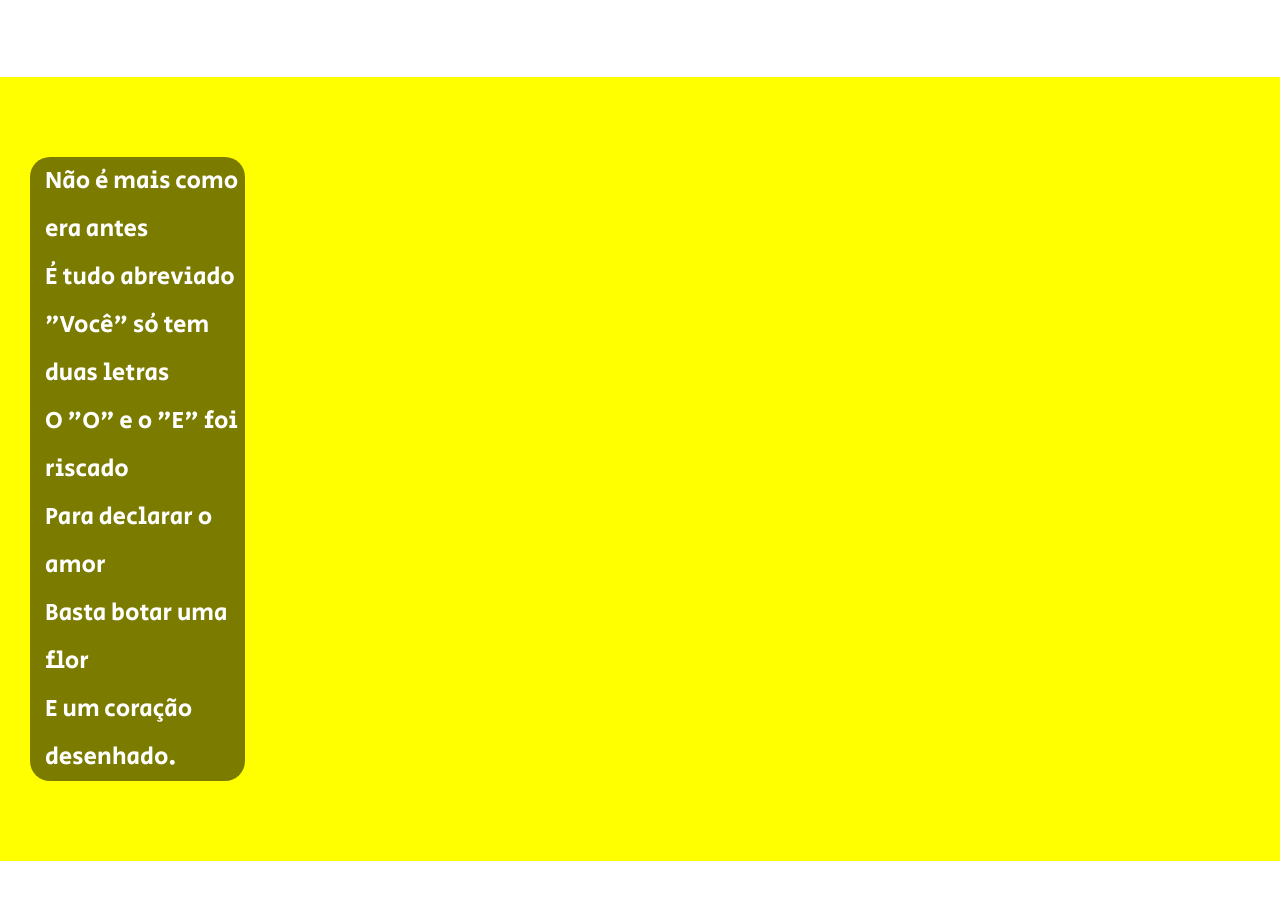
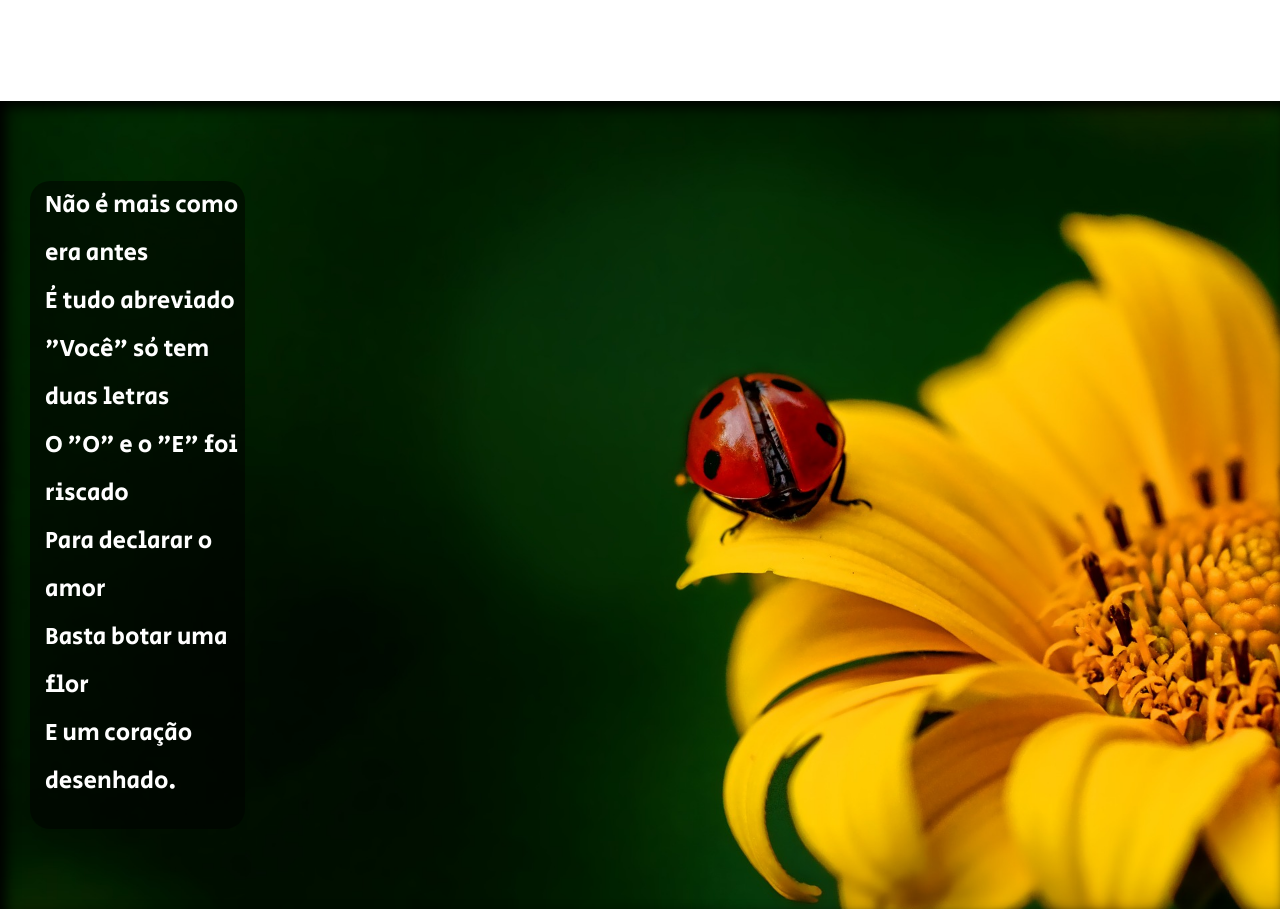
Before and after one commit to BrenoTTS/site-desafio, a plain HTML site: page index.html in a window 1280 px wide. Shown: the part 521-1430 px from the top of the page. Drawn offline with Linux system fonts and the light colour scheme; a web font is replaced by a local one.

Commit message:
update efeito paralax

```diff
--- a/estilo/style.css
+++ b/estilo/style.css
@@ -51,6 +51,9 @@ section{
     font-size: 1.5em;
 
 }
+section > p {
+    padding-bottom: 1em;
+}
 section.normal{
     background-color: white;
     color: black;
@@ -58,13 +61,26 @@ section.normal{
 section.imagen{
     background-color: yellow;
     color: white;
+    box-shadow: inset 6px 6px 13px 0px black;
+    background-size: cover;
+    background-attachment: fixed;
 
 }
 section.imagen > p{
     padding-left: 15px;
     border-radius: 20px;
     width: 200px;
-    background-color: rgba(0, 0, 0, 0.518);
+    background-color: rgba(0, 0, 0, 0.507);
+}
+section#img-01 {
+    background-image: url("../imagens/background001.jpg");
+    background-position: right, center;
+
+}
+section#img-02 {
+    background-image: url("../imagens/background002.jpg");
+    background-position: right, center;
+
 }
 footer{
     background-color: black;
--- a/index.html
+++ b/index.html
@@ -29,7 +29,7 @@
 
 
 
-   <section class="imagen">
+   <section class="imagen" id="img-01">
        <p>
             Não é mais como era antes<br>
             É tudo abreviado<br>
@@ -65,7 +65,7 @@
    </section>
 
 
-     <section class="imagen">
+     <section class="imagen" id="img-02">
        <p>
             Tenho saudade das cartas<br>
             Escritas com a própria mão<br>
```
